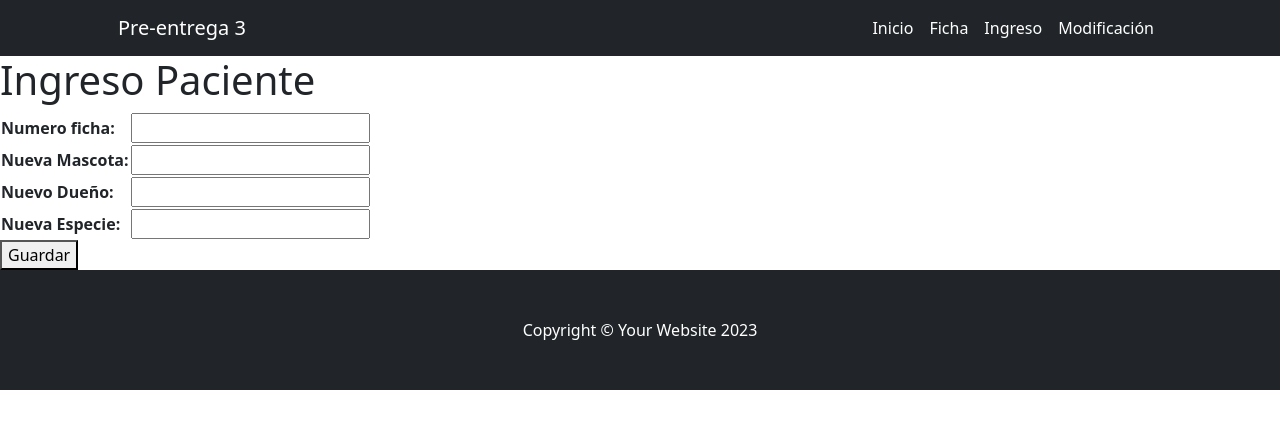
After one commit to Krcelty/tercera-preentrega-CPerez, a Django app: page /tienda/ingreso/ in a window 1280 px wide. The commit adds this page. Shown: the top 429 px of the page. Run offline with Django 5.2, Linux system fonts and the light colour scheme; some libraries are stand-ins or nearby versions.

Commit message:
se agrego formulario

```diff
--- a/Proyecto3/core/templates/core/base.html
+++ b/Proyecto3/core/templates/core/base.html
@@ -24,9 +24,9 @@
                 <div class="collapse navbar-collapse" id="navbarSupportedContent">
                     <ul class="navbar-nav ms-auto mb-2 mb-lg-0">
                         <li class="nav-item"><a class="nav-link active" aria-current="page" href="{% url 'core:index'%}">Inicio</a></li>
-                        <li class="nav-item"><a class="nav-link" href="{% url 'tienda:index'%}">Ficha</a></li>
-                        <li class="nav-item"><a class="nav-link" href="#!">Ingreso</a></li>
-                        <li class="nav-item"><a class="nav-link" href="#!">Modificación</a></li>
+                        <li class="nav-item"><a class="nav-link active" href="{% url 'tienda:index'%}">Ficha</a></li>
+                        <li class="nav-item"><a class="nav-link active" href="{% url 'tienda:ingreso'%}">Ingreso</a></li>
+                        <li class="nav-item"><a class="nav-link active" href="{% url 'tienda:modificacion'%}">Modificación</a></li>
                     </ul>
                 </div>
             </div>
--- a/Proyecto3/tienda/admin.py
+++ b/Proyecto3/tienda/admin.py
@@ -5,7 +5,4 @@ from . import models
 admin.site.register(models.Mascota)
 admin.site.register(models.Dueño)
 admin.site.register(models.Especie)
-admin.site.register(models.Edad)
-admin.site.register(models.Peso)
-admin.site.register(models.Veterinario)
-admin.site.register(models.ficha)
+admin.site.register(models.Ficha)
--- /dev/null
+++ b/Proyecto3/tienda/forms.py
@@ -0,0 +1,30 @@
+from django import forms
+from . import  models
+
+class MascotaForm(forms.ModelForm):
+    nueva_mascota = forms.CharField(label="Nueva Mascota", required=False)
+    nuevo_dueño = forms.CharField(label="Nuevo Dueño", required=False)
+    nueva_especie = forms.CharField(label="Nueva Especie", required=False)
+
+    class Meta:
+        model = models.Ficha
+        fields = ['numero_ficha' ]
+
+    def save(self, commit=True):
+        instance = super().save(commit=False)
+        nueva_mascota_nombre = self.cleaned_data.get('nueva_mascota')
+        nuevo_dueño_nombre = self.cleaned_data.get('nuevo_dueño')
+        nueva_especie_nombre = self.cleaned_data.get('nueva_especie')
+
+        if nueva_mascota_nombre:
+            nueva_mascota = models.Mascota.objects.create(nombre=nueva_mascota_nombre)
+            instance.mascota = nueva_mascota
+
+        if nuevo_dueño_nombre:
+            nuevo_dueño =  models.Dueño.objects.create(nombre=nuevo_dueño_nombre)
+            instance.dueño = nuevo_dueño
+
+        if nueva_especie_nombre:
+            nueva_especie =  models.Especie.objects.create(nombre=nueva_especie_nombre)
+            instance.especie = nueva_especie
+        return instance
--- a/Proyecto3/tienda/models.py
+++ b/Proyecto3/tienda/models.py
@@ -18,24 +18,11 @@ class Especie(models.Model):
     def __str__(self) -> str:
         return self.nombre
 
-class Edad(models.Model):
-    edad = models.IntegerField()
-
-    def __int__(self) -> int:
-        return self.edad
-
-class Peso(models.Model):
-    peso = models.DecimalField(max_digits=4, decimal_places=2)
-
-class Veterinario(models.Model):
-    nombre = models.CharField(max_length=255)
-
-    def __str__(self) -> str:
-        return self.nombre
-
-class ficha(models.Model):
+class Ficha(models.Model):
     numero_ficha = models.PositiveIntegerField(unique=True)
     mascota = models.ForeignKey(Mascota, on_delete=models.SET_NULL, null=True, blank=True )
     dueño = models.ForeignKey(Dueño, on_delete=models.SET_NULL, null=True, blank=True )
-    especie = models.ManyToManyField(Especie)
-    veterinario = models.ManyToManyField(Veterinario)
+    especie = models.ForeignKey(Especie, on_delete=models.SET_NULL, null=True, blank=True )
+
+    def __str__(self) -> str:
+        return f"Ficha {self.numero_ficha}"
--- /dev/null
+++ b/Proyecto3/tienda/templates/tienda/ingreso.html
@@ -0,0 +1,19 @@
+{% extends 'core/base.html' %}
+
+{% block title%}
+    Ingreso Paciente
+{% endblock title %}
+
+{% block bode_title%}
+    Ingreso Paciente
+{% endblock bode_title %}
+
+{% block content %}
+<form method="post">
+    {% csrf_token %}
+    <table>
+        {{ form.as_table }}
+    </table>
+    <button type="submit">Guardar</button>
+</form>
+{% endblock content %}
--- a/Proyecto3/tienda/urls.py
+++ b/Proyecto3/tienda/urls.py
@@ -1,12 +1,13 @@
 from django.urls import path
 
 from . import views
+
 
 app_name = "tienda"
 
 urlpatterns = [
     path("", views.index,name="index"),
-    path("", views.index,name="ingreso"),
-    path("", views.index,name="modificacion"),
+    path("ingreso/", views.ingresar_mascota,name="ingreso"),
+    path("modificacion/", views.modificacion,name="modificacion"),
 
 ]
--- a/Proyecto3/tienda/views.py
+++ b/Proyecto3/tienda/views.py
@@ -1,8 +1,30 @@
-from django.shortcuts import render
+from django.shortcuts import render, redirect
 
 from . import models
+from .forms import MascotaForm
 
 def index(request):
-    consulta = models.ficha.objects.all()
+    consulta = models.Ficha.objects.all()
     contexto = {"ficha": consulta}
     return render(request,"tienda/index.html", contexto )
+
+def ingreso(request):
+    consulta = models.Ficha.objects.all()
+    contexto = {"ficha": consulta}
+    return render(request,"tienda/ingreso.html", contexto )
+
+
+def modificacion(request):
+    consulta = models.Ficha.objects.all()
+    contexto = {"ficha": consulta}
+    return render(request,"tienda/modificacion.html", contexto )
+
+def ingresar_mascota(request):
+    if request.method == 'POST':
+        form = MascotaForm(request.POST)
+        if form.is_valid():
+            form.save()
+            return redirect('tienda:index')
+    else:
+        form = MascotaForm()
+    return render(request, 'tienda/ingreso.html', {'form': form})
```
Also changed, not shown: Proyecto3/tienda/templates/tienda/index.html (+6 -1 lines), Proyecto3/tienda/templates/tienda/modificacion.html (added, +13 -0 lines), Proyecto3/db.sqlite3, Proyecto3/tienda/migrations/0003_delete_edad_delete_peso_remove_ficha_veterinario_and_more.py (added).
